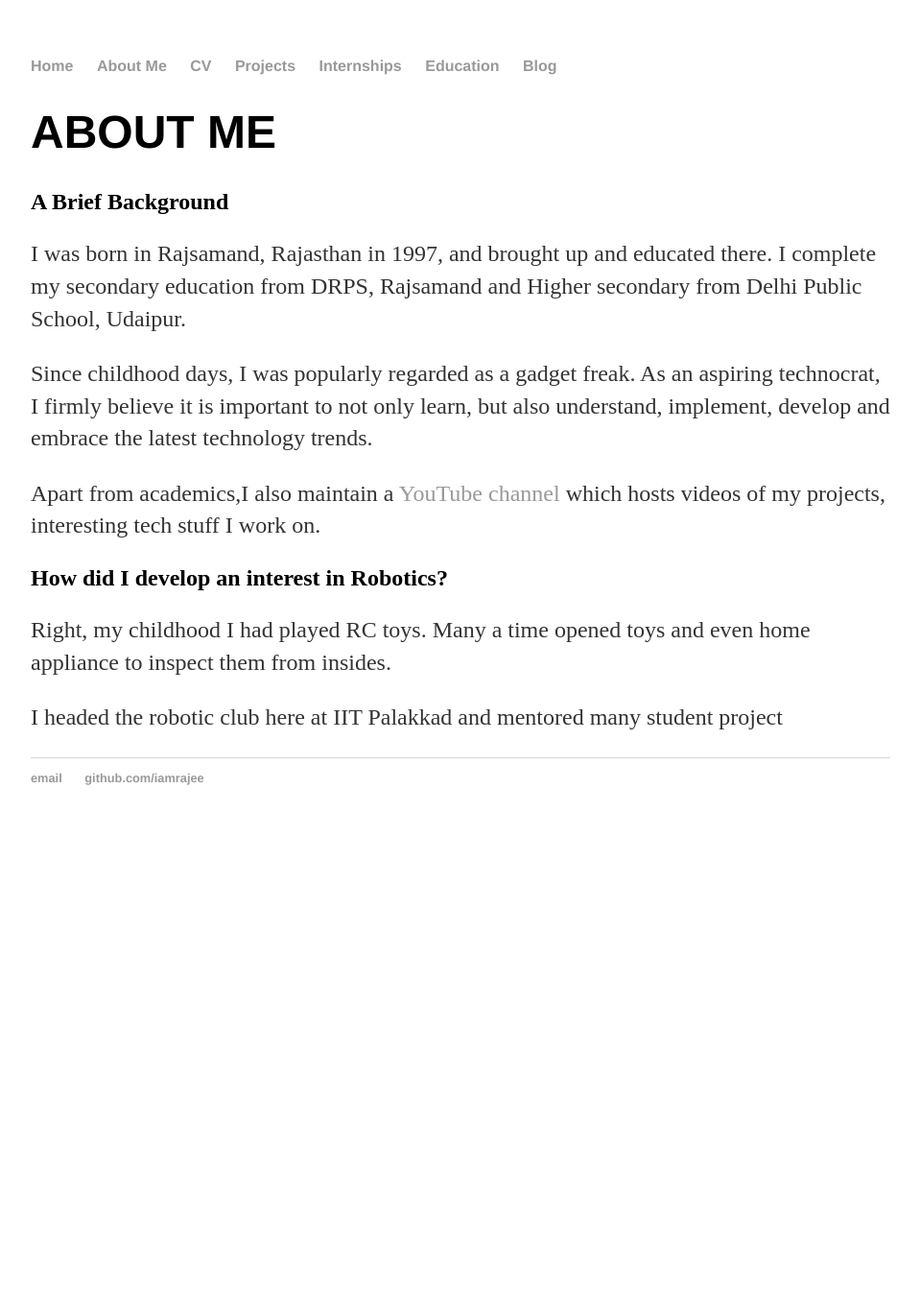
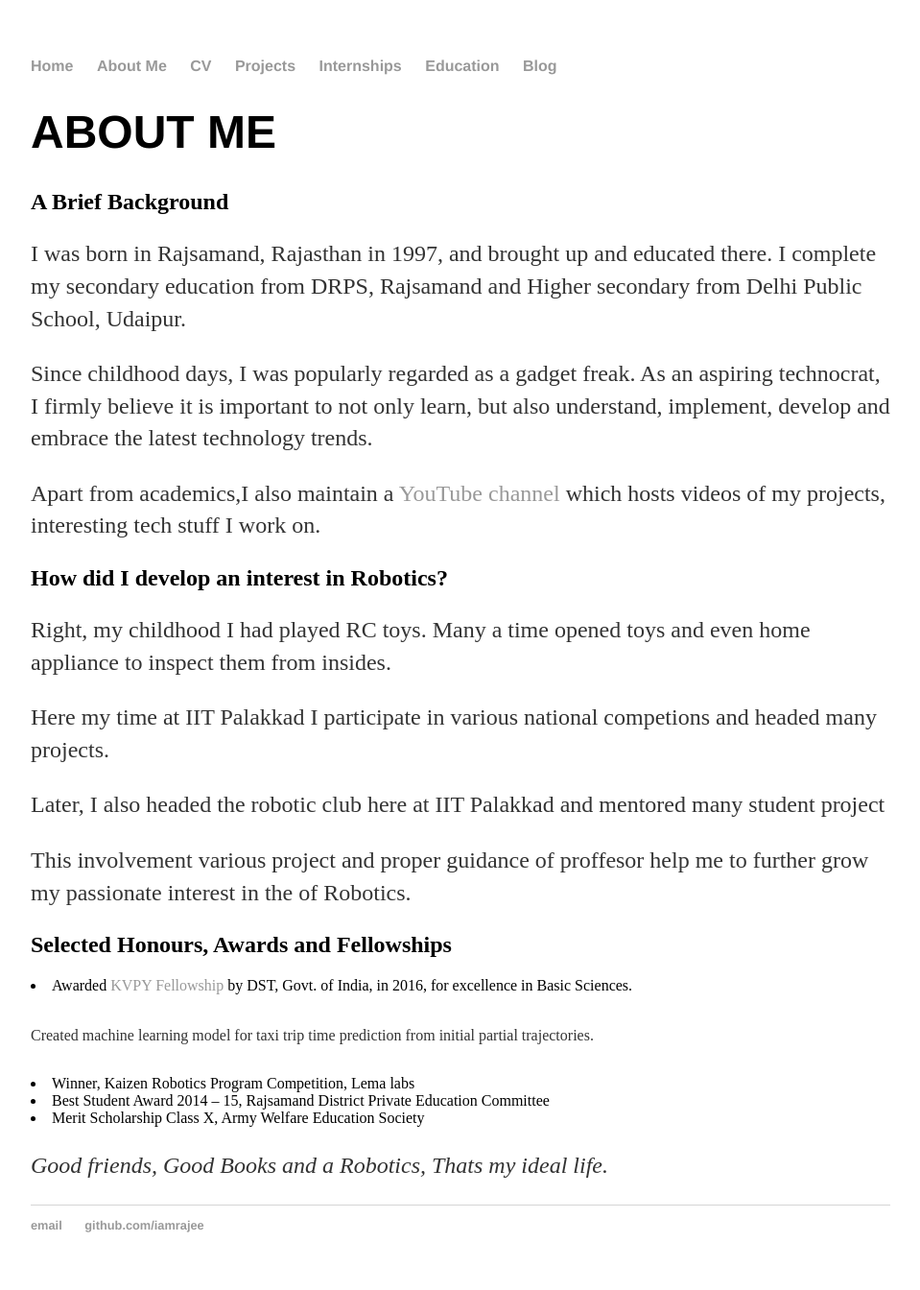
Before and after one commit to iamrajee/iamrajee.github.io, a Jekyll site: the page built from about/index.html, in a window 1280 px wide. Shown: the whole page at 96% size, without its empty margins (160-1119 px from the left). Built offline with Jekyll 4.4.1, drawn with Linux system fonts in a browser that asks for light colours; before the commit the page ends 900 px from its top, so only the background shows below that.

Commit message:
Update index.html

```diff
--- a/about/index.html
+++ b/about/index.html
@@ -10,5 +10,15 @@ title: ABOUT ME
 	<p>Apart from academics,I also maintain a <a href="https://www.youtube.com/channel/UCzNSEsxHfpq_84-EkU9CRnQ/videos?view_as=subscriber">YouTube channel</a> which hosts videos of my projects, interesting tech stuff I work on.</p>
 	<h2>How did I develop an interest in Robotics?</h2>
 	<p>Right, my childhood I had played RC toys. Many a time opened toys and even home appliance to inspect them from insides.</p>
-	<p>I headed the robotic club here at IIT Palakkad and mentored many student project</p>
+	<p>Here my time at IIT Palakkad I participate in various national competions and headed many projects.</p>
+	<p>Later, I also headed the robotic club here at IIT Palakkad and mentored many student project</p>
+	<p>This involvement various project and proper guidance of proffesor help me to further grow my passionate interest in the of Robotics.</p>
+	<h2>Selected Honours, Awards and Fellowships</h2>
+	<li>Awarded <a href="http://www.kvpy.iisc.ernet.in/main/index.htm">KVPY Fellowship</a> by DST, Govt. of India, in 2016, for excellence in Basic Sciences.</li>
+	<p><font size="3">Created machine learning model for taxi trip time prediction from initial partial trajectories.</font></p>
+	<li>Winner, Kaizen Robotics Program Competition, Lema labs</li>
+	<li>Best Student Award 2014 – 15, Rajsamand District Private Education Committee</li>
+	<li>Merit Scholarship Class X, Army Welfare Education Society</li>
+	<p></p>
+	<p><em>Good friends, Good Books and a Robotics, Thats my ideal life.</em></p>
 </div><!-- /.blurb -->
```
